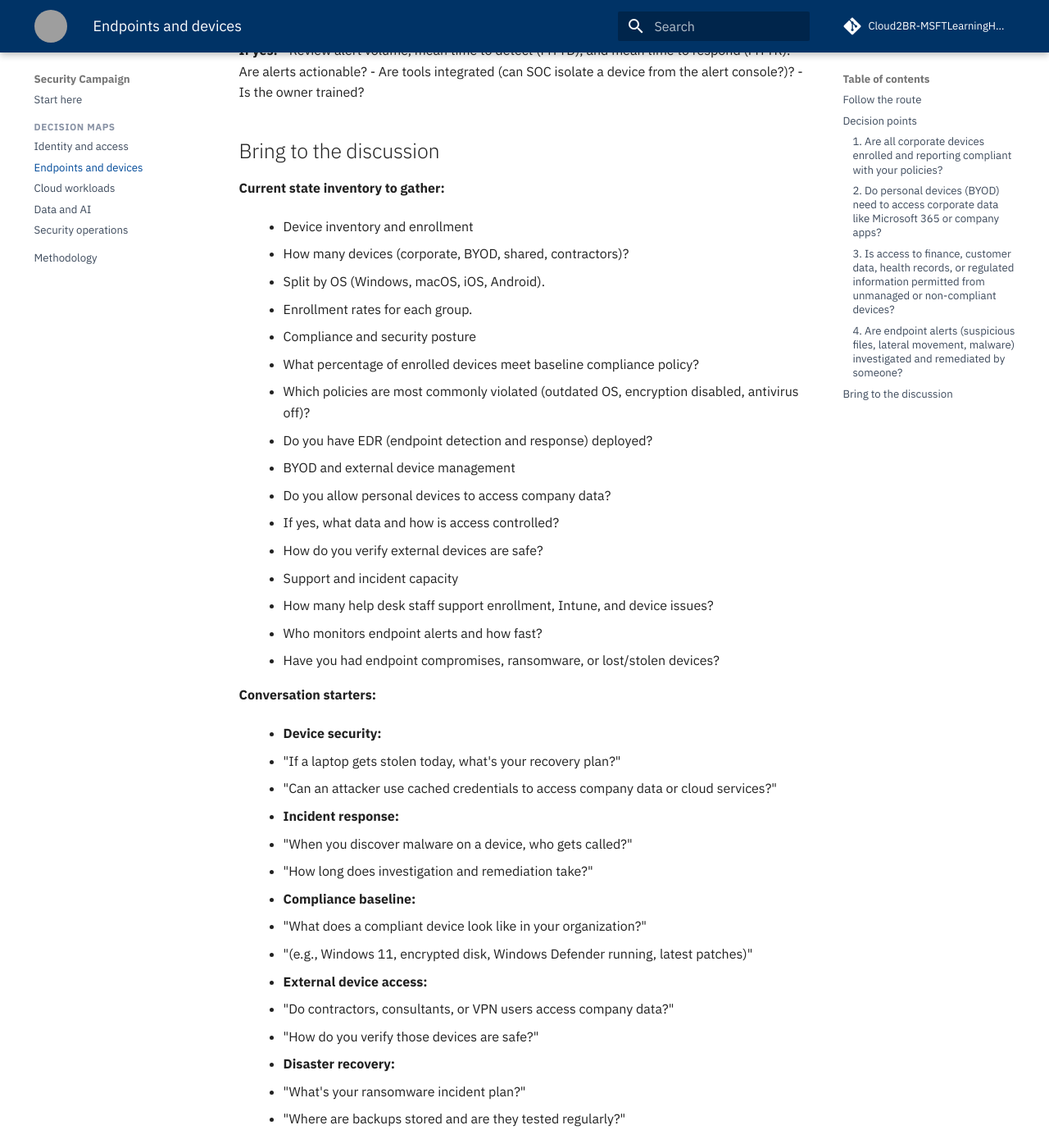
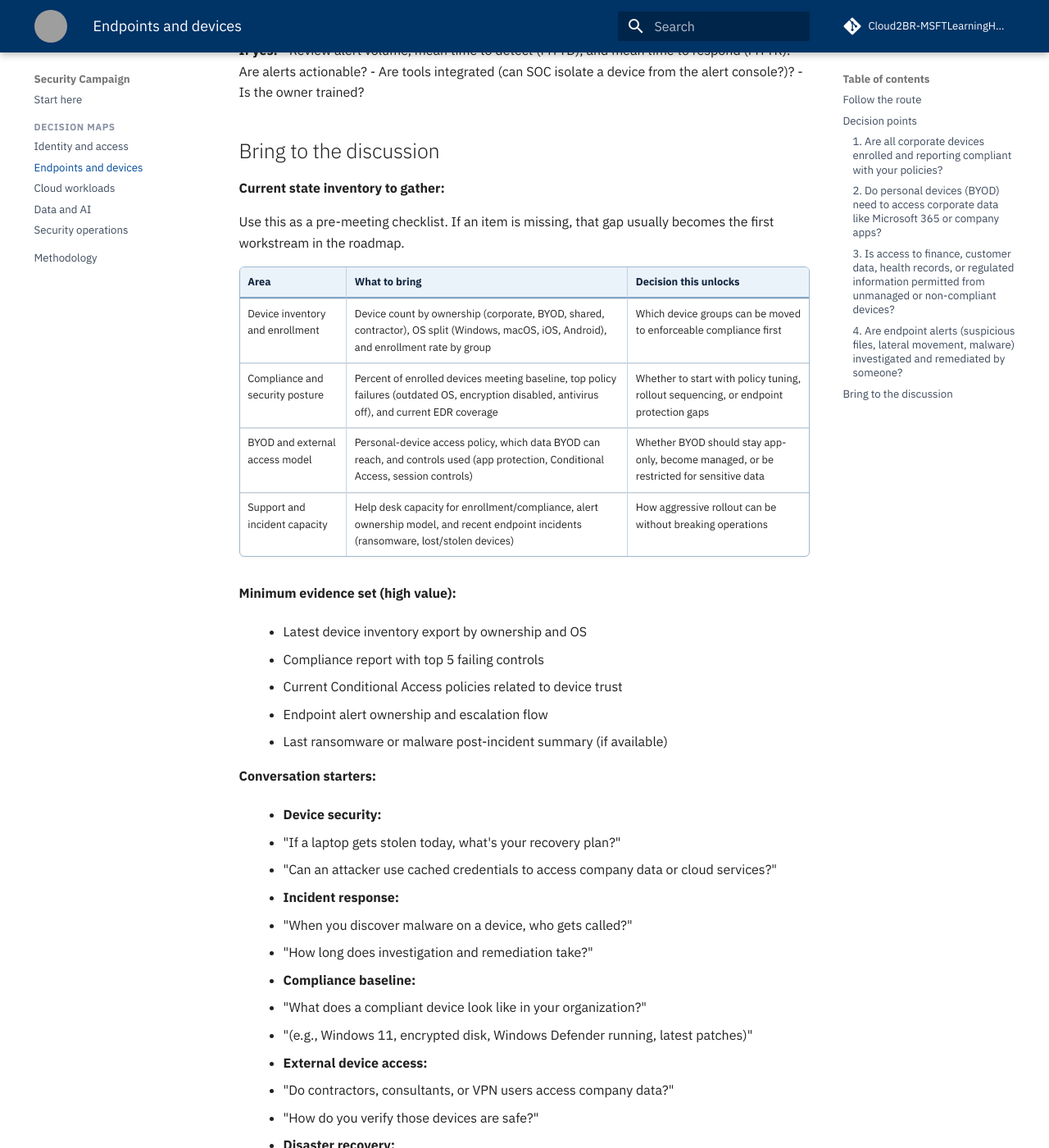
Before and after one commit to Cloud2BR-MSFTLearningHub/Security-Campaign, an MkDocs documentation site: the page built from docs/endpoint-map.md, in a window 1280 px wide and 1400 px high, scrolled down 3499 px. Shown: the whole window at 82% size. Built offline with MkDocs 1.6.1 and Material for MkDocs 9.7.7, drawn with Linux system fonts in a browser that asks for light colours; comment, search, counter and statistics services are not loaded; grey boxes are pictures that could not be loaded.

Commit message:
Improve endpoint discussion section structure

```diff
--- a/docs/endpoint-map.md
+++ b/docs/endpoint-map.md
@@ -95,25 +95,22 @@
 
 **Current state inventory to gather:**
 
-- Device inventory and enrollment
-  - How many devices (corporate, BYOD, shared, contractors)?
-  - Split by OS (Windows, macOS, iOS, Android).
-  - Enrollment rates for each group.
+Use this as a pre-meeting checklist. If an item is missing, that gap usually becomes the first workstream in the roadmap.
 
-- Compliance and security posture
-  - What percentage of enrolled devices meet baseline compliance policy?
-  - Which policies are most commonly violated (outdated OS, encryption disabled, antivirus off)?
-  - Do you have EDR (endpoint detection and response) deployed?
+| Area | What to bring | Decision this unlocks |
+| --- | --- | --- |
+| Device inventory and enrollment | Device count by ownership (corporate, BYOD, shared, contractor), OS split (Windows, macOS, iOS, Android), and enrollment rate by group | Which device groups can be moved to enforceable compliance first |
+| Compliance and security posture | Percent of enrolled devices meeting baseline, top policy failures (outdated OS, encryption disabled, antivirus off), and current EDR coverage | Whether to start with policy tuning, rollout sequencing, or endpoint protection gaps |
+| BYOD and external access model | Personal-device access policy, which data BYOD can reach, and controls used (app protection, Conditional Access, session controls) | Whether BYOD should stay app-only, become managed, or be restricted for sensitive data |
+| Support and incident capacity | Help desk capacity for enrollment/compliance, alert ownership model, and recent endpoint incidents (ransomware, lost/stolen devices) | How aggressive rollout can be without breaking operations |
 
-- BYOD and external device management
-  - Do you allow personal devices to access company data?
-  - If yes, what data and how is access controlled?
-  - How do you verify external devices are safe?
+**Minimum evidence set (high value):**
 
-- Support and incident capacity
-  - How many help desk staff support enrollment, Intune, and device issues?
-  - Who monitors endpoint alerts and how fast?
-  - Have you had endpoint compromises, ransomware, or lost/stolen devices?
+- Latest device inventory export by ownership and OS
+- Compliance report with top 5 failing controls
+- Current Conditional Access policies related to device trust
+- Endpoint alert ownership and escalation flow
+- Last ransomware or malware post-incident summary (if available)
 
 **Conversation starters:**
 
```
